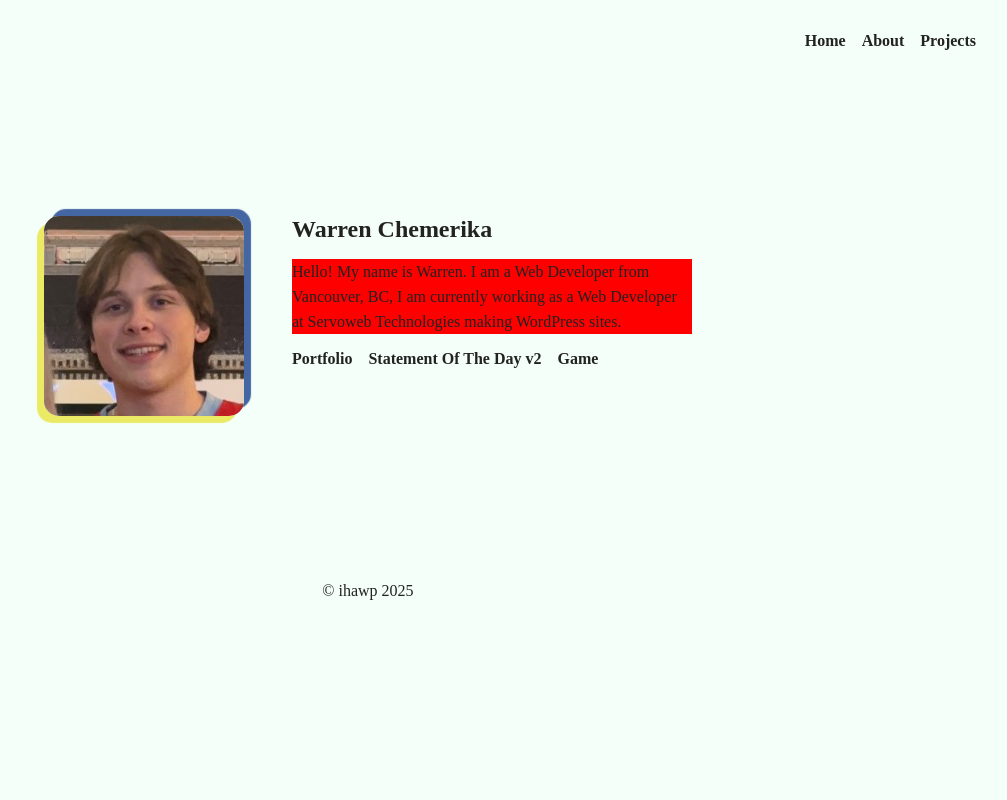
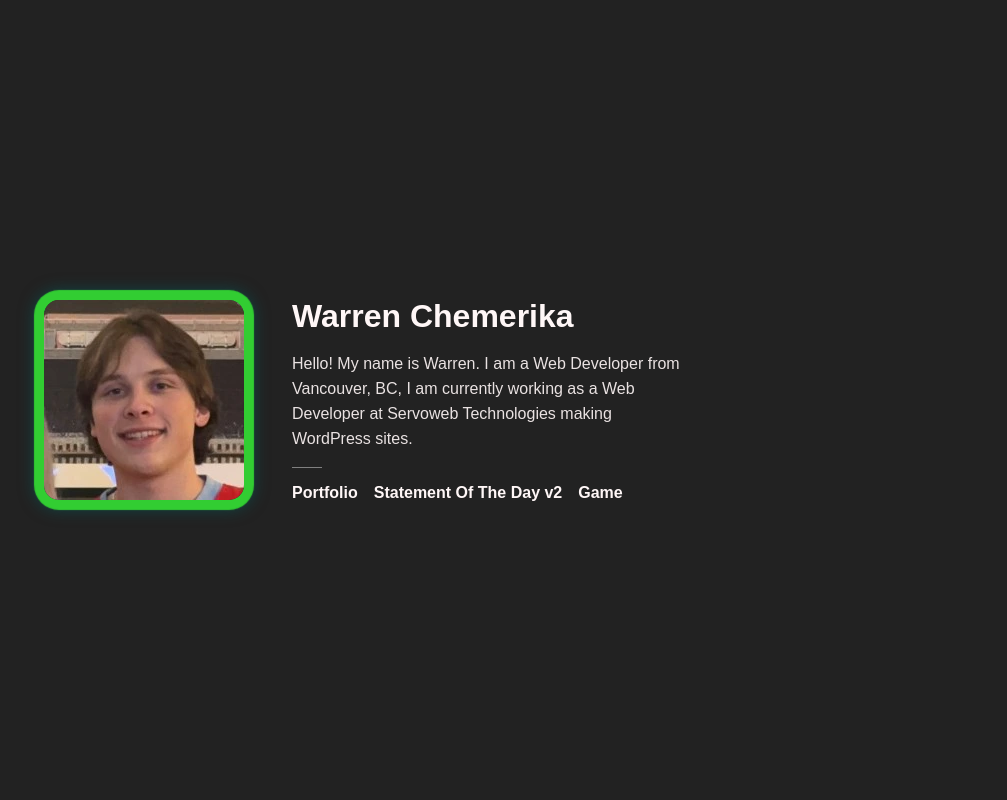
Before and after one commit to ihawp/bcit, a PHP site: page / in a window 1280 px wide. Shown: the whole page, without its empty margins (272-1279 px from the left). Run offline with PHP 8.4, Linux system fonts and the light colour scheme.

Commit message:
Landing Page: no custom font just using sans-serif, img hover changed to be border first then shadow was shadow on shadow before and slow remove, w.jpg changed to w.webp

```diff
--- a/web-development-1/landing-page/index.html
+++ b/web-development-1/landing-page/index.html
@@ -9,7 +9,8 @@
 <body>
     <header>
         <nav>
-            <ul id="nav" title="Navbar">
+            <!--
+            <ul id="nav" title="Navigation">
                 <li>
                     <a href="#" title="Homepage">Home</a>
                 </li>
@@ -20,14 +21,20 @@
                     <a href="#projects" title="My Projects">Projects</a>
                 </li>
             </ul>
+            -->
         </nav>
     </header>
     <main>
-        <section id="hero" title="About Me">
-            <img src="w.jpg" alt="" title="" width="200" height="200">
+        <section title="About Me">
+            <img src="w.webp" alt="Warren Chemerika Smiling" title="Warren Chemerika" width="200" height="200" draggable="false">
             <div>
-                <h2>Warren Chemerika</h2>
+                <h1>Warren Chemerika</h1>
                 <p>Hello! My name is Warren. I am a Web Developer from Vancouver, BC, I am currently working as a Web Developer at Servoweb Technologies making WordPress sites.</p>
+                <ul style="
+                    background: gray;
+                    width: 30px;
+                    height: 1px;
+"               ></ul>
                 <ul id="projects" title="My Projects">
                     <li>
                         <a href="https://www.ihawp.com" title="ihawp.com">Portfolio</a>
@@ -43,11 +50,15 @@
         </section>
     </main>
     <footer>
+        <!--
         <p id="appendYear">&copy; ihawp</p>
+        -->
     </footer>
+    <!--
     <script type="text/javascript">
         // append current year to copyright in footer
         document.getElementById("appendYear").innerText += ' ' + new Date().getFullYear();
     </script>
+    -->
 </body>
 </html>
--- a/web-development-1/landing-page/style.css
+++ b/web-development-1/landing-page/style.css
@@ -1,88 +1,153 @@
-/* this css is written specifically for this html content */
+/* Warren Chemerika - Landing Page Assignment */
 
 * {
+
     margin: 0;
+
     padding: 0;
-}
 
-:root {
-    --color-1: mintcream;
-    --color-2: #222;
 }
 
 body {
-    background: var(--color-1);
-    font-family: "Microsoft Sans Serif";
-    padding: 1em;
+
+    background: #222;
+
+    font-family: "Microsoft Sans Serif", sans-serif;
+
 }
+
 a, body {
-    color: var(--color-2);
+
+    color: #fff7f7;
+
 }
 
 a {
+
     text-decoration: none;
+
     font-weight: bold;
-}
-a:hover {
-    text-decoration: underline;
-    text-underline-offset: 5px;
+
 }
 
-header, footer {
-    height: 50px;
-    display: flex;
-    align-items: center;
-}
-header {
-    justify-content: end;
-    padding: 0 1em 0 0;
+a:hover {
+
+    text-decoration: underline;
+
+    text-decoration-color: gray;
+
+    text-underline-offset: 5px;
+
 }
 
-section, ul {
-    display: flex;
-    gap: 1em;
-}
-ul {
-    list-style: none;
-}
-section {
-    align-items: center;
-    justify-content: center;
-    min-height: 500px;
+h1 {
+
+    font-size: 2em;
+
 }
 
-footer {
+p {
+
+    opacity: 0.9;
+
+    line-height: 25px;
+
+    width: 400px;
+
+}
+
+section, ul, section > div, body {
+
     display: flex;
+
+}
+
+section, ul, section > div  {
+
+    gap: 1em;
+
+}
+
+ul {
+
+    list-style: none;
+
+}
+
+section {
+
     align-items: center;
+
     justify-content: center;
+
+    min-height: 500px;
+
+    width: 100vw;
+
+    height: 100vh;
+
 }
-#hero > div {
-    display: flex;
-    gap: 1em;
+
+section > div {
+
     align-items: start;
+
     flex-direction: column;
+
     justify-content: start;
-    height: 200px;
+
+    min-height: 200px;
+
     padding: 0 0 0 2em;
+
 }
+
 img {
+
     border-radius: 15px;
-    box-shadow: -7px 7px 1px 0 rgb(234, 234, 100,1), 7px -7px 1px 0 rgb(68, 102, 163);
+
     transition: ease 0.25s;
+
+    box-shadow: 0px 0px 1px 10px limegreen, 0px 0px 15px 10px rgb(0,99,99, 0.5);
+
 }
+
 img:hover {
+
     box-shadow: none;
+
 }
-section p {
-    line-height: 25px;
-    width: 400px;
-    background: red;
-}
+
 @media screen and (max-width: 800px) {
+
     p {
-        width: 100%;
-    }
-    #hero {
+
+        width: 335px;
+
+        text-align: center;
+
+        box-sizing: border-box;
 
     }
+
+    section {
+
+        flex-direction: column;
+
+        gap: 2em;
+
+    }
+
+    section > div {
+
+        align-items: center;
+
+    }
+
+    section > div {
+
+        padding: 0;
+
+    }
+
 }
```
Also changed, not shown: web-development-1/landing-page/w.webp (added).
